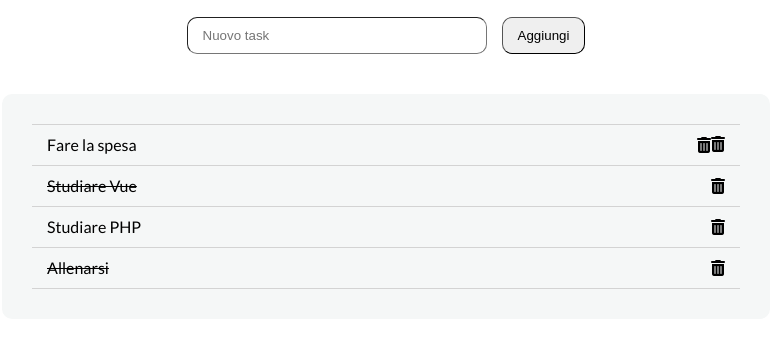
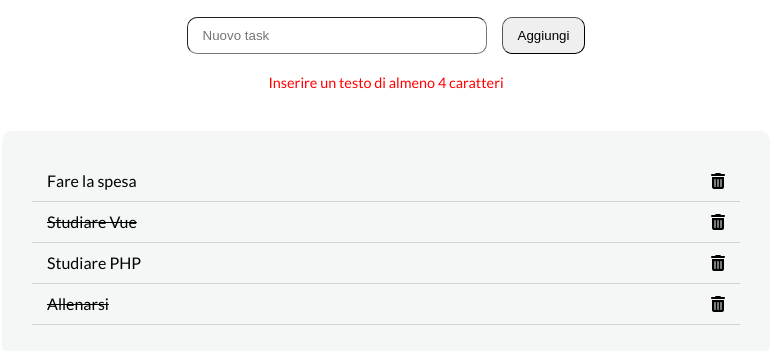
Before and after one commit to alessandrodamato/vue-todolist, a plain HTML site: page index.html in a window 1280 px wide. Both pictures are taken after a click on the button "Aggiungi". Shown: the part 73-424 px from the top of the page, without its empty margins (254-1025 px from the left). Drawn offline with nearby package versions, Linux system fonts and the light colour scheme.

Commit message:
[add] bonus 1

```diff
--- a/assets/js/script.js
+++ b/assets/js/script.js
@@ -23,7 +23,8 @@ createApp({
           done: true
         },
       ],
-      tempText:''
+      tempText: '',
+      errorMsg: ''
     }
   },
 
@@ -35,12 +36,17 @@ createApp({
     },
 
     addTask(){
-      const newTask = {
-        text: this.tempText,
-        done: false
+      if (this.tempText.length < 4) {
+        this.errorMsg = 'Inserire un testo di almeno 4 caratteri';
+      } else {
+        const newTask = {
+          text: this.tempText,
+          done: false
+        }
+        this.todoList.unshift(newTask);
+        this.tempText = '';
+        this.errorMsg = '';
       }
-      this.todoList.unshift(newTask);
-      this.tempText = '';
     }
 
   },
--- a/assets/style/style.css
+++ b/assets/style/style.css
@@ -18,6 +18,7 @@ img{
 }
 
 .error{
+  margin-top: 20px;
   color: red;
   font-size: .9rem;
 }
--- a/index.html
+++ b/index.html
@@ -37,7 +37,7 @@
         type="text"
       >
       <button @click="addTask()">Aggiungi</button>
-      <p class="error"></p>
+      <p class="error">&nbsp;{{errorMsg}}&nbsp;</p>
 
     </div>
 
```
